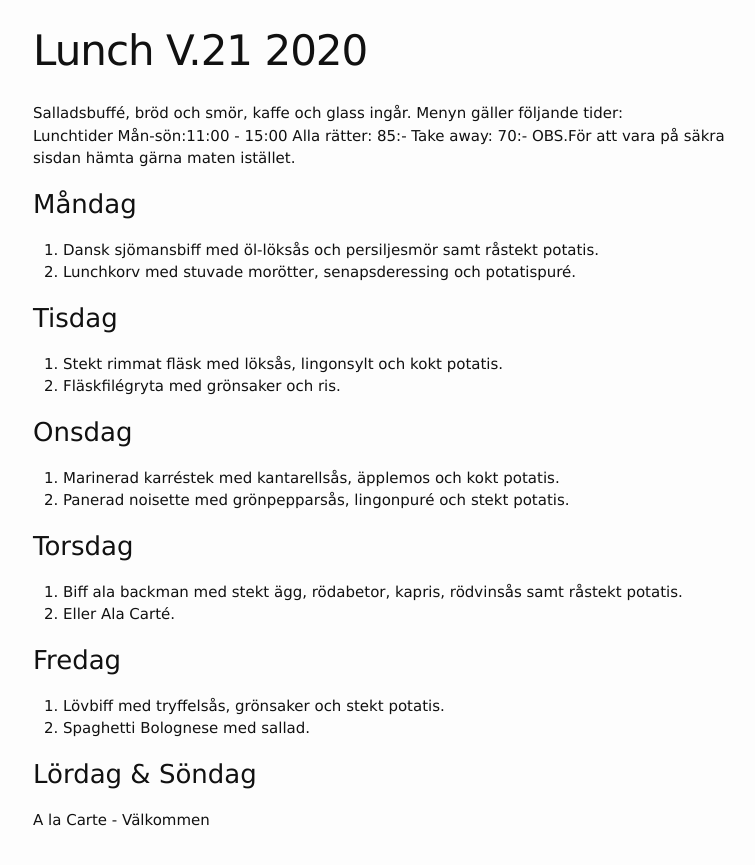
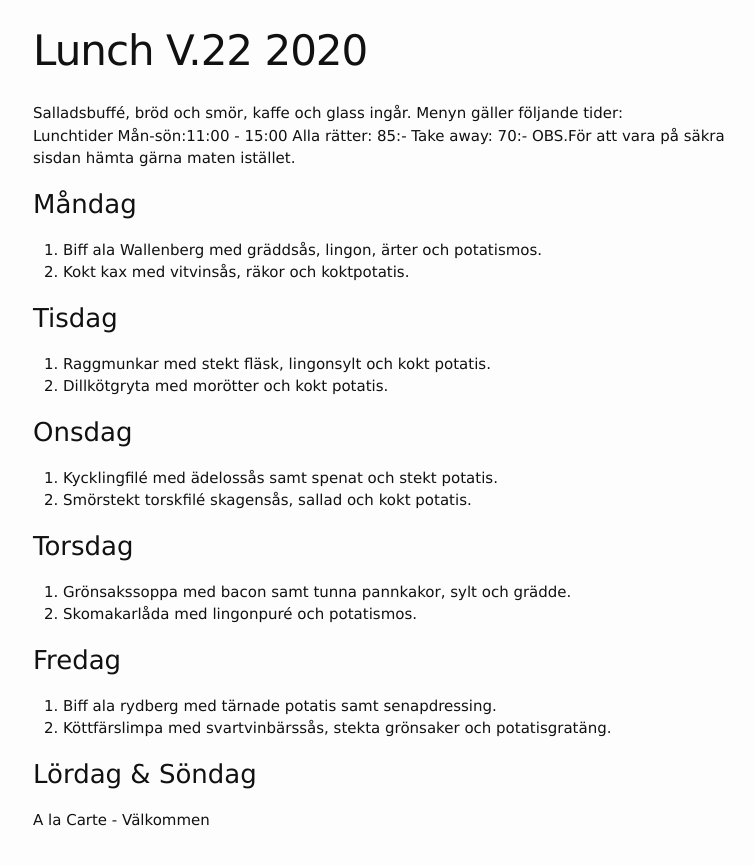
Before and after one commit to FarInn62/farinn62.github.io, a Jekyll site: the page built from lunch.md, in a window 1280 px wide. Shown: the top 865 px of the page, without its empty margins (237-992 px from the left). Built offline with Jekyll 4.4.1, drawn with Linux system fonts in a browser that asks for light colours.

Commit message:
Update lunch.md

```diff
--- a/lunch.md
+++ b/lunch.md
@@ -1,6 +1,6 @@
 ---
 layout: foodmenu
-title: Lunch V.21 2020
+title: Lunch V.22 2020
 permalink: /lunch/
 published: true
 ---
@@ -12,25 +12,24 @@ OBS.För att vara på säkra sisdan hämta gärna maten istället.
 
 
 ### Måndag
-1. Dansk sjömansbiff med öl-löksås och persiljesmör samt råstekt potatis.
-2. Lunchkorv med stuvade morötter, senapsderessing och potatispuré.
+1. Biff ala Wallenberg med gräddsås, lingon, ärter och potatismos.
+2. Kokt kax med vitvinsås, räkor och koktpotatis.
 
 ### Tisdag
-1. Stekt rimmat fläsk med löksås, lingonsylt och kokt potatis.
-2. Fläskfilégryta med grönsaker och ris.
+1. Raggmunkar med stekt fläsk, lingonsylt och kokt potatis.
+2. Dillkötgryta med morötter och kokt potatis.
 
 ### Onsdag
-1. Marinerad karréstek med kantarellsås, äpplemos och kokt potatis.
-2. Panerad noisette med grönpepparsås, lingonpuré och stekt potatis.
+1. Kycklingfilé med ädelossås samt spenat och stekt potatis.
+2. Smörstekt torskfilé skagensås, sallad och kokt potatis.
 
 ### Torsdag
-1. Biff ala backman med stekt ägg, rödabetor, kapris, rödvinsås samt råstekt potatis.
-2. Eller Ala Carté.
+1. Grönsakssoppa med bacon samt tunna pannkakor, sylt och grädde.
+2. Skomakarlåda med lingonpuré och potatismos.
 
 ### Fredag
-1. Lövbiff med tryffelsås, grönsaker och stekt potatis.
-2. Spaghetti Bolognese med sallad.
-
+1. Biff ala rydberg med tärnade potatis samt senapdressing.
+2. Köttfärslimpa med svartvinbärssås, stekta grönsaker och potatisgratäng.
 
 ### Lördag & Söndag
 A la Carte - Välkommen
```
